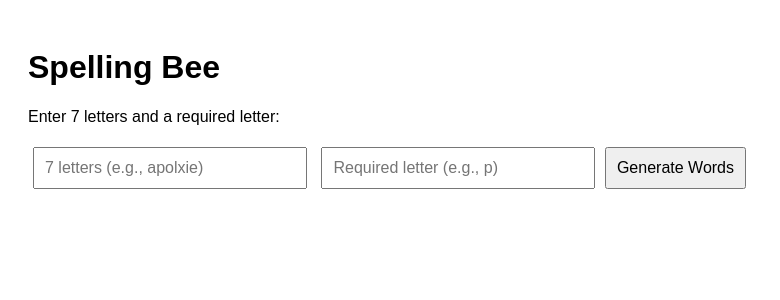
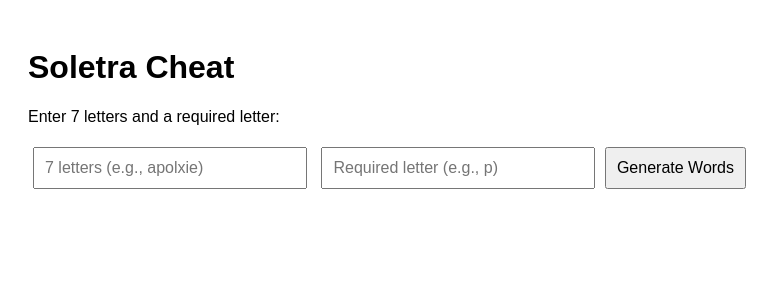
Before and after one commit to PMambro/Soletra-Cheat, a Flask app: page / in a window 1280 px wide. Shown: the top 300 px of the page, without its empty margins (0-780 px from the left). Run offline with Flask 2, Linux system fonts and the light colour scheme.

Commit message:
HTML update

```diff
--- a/templates/index.html
+++ b/templates/index.html
@@ -4,12 +4,12 @@
 <html lang="en">
 <head>
     <meta charset="UTF-8">
-    <title>Spelling Bee Game</title>
+    <title>Soletra Cheat</title>
     <link rel="stylesheet" href="{{ url_for('static', filename='css/style.css') }}">
 </head>
 <body>
 
-<h1>Spelling Bee</h1>
+<h1>Soletra Cheat</h1>
 <p>Enter 7 letters and a required letter:</p>
 
 <input type="text" id="letters" placeholder="7 letters (e.g., apolxie)" maxlength="7" />
```
